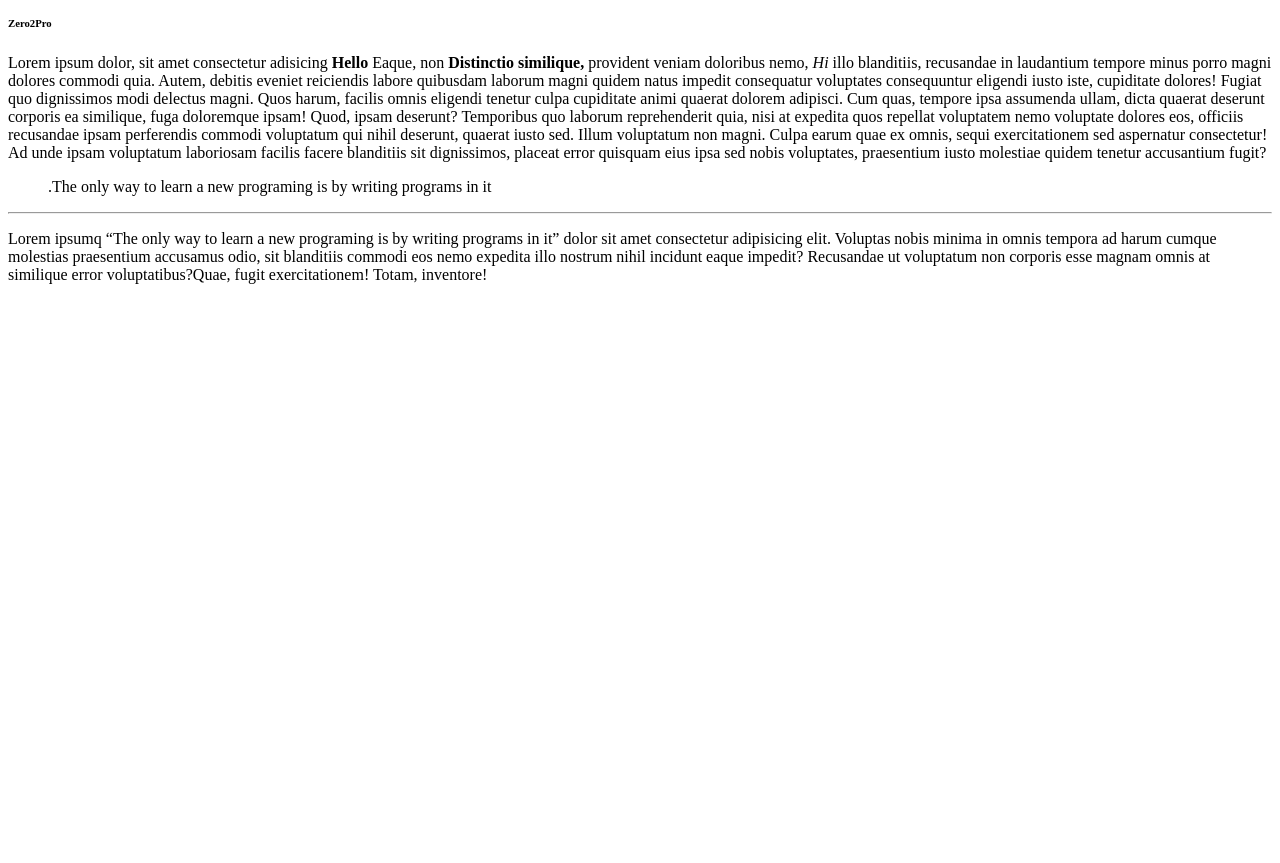
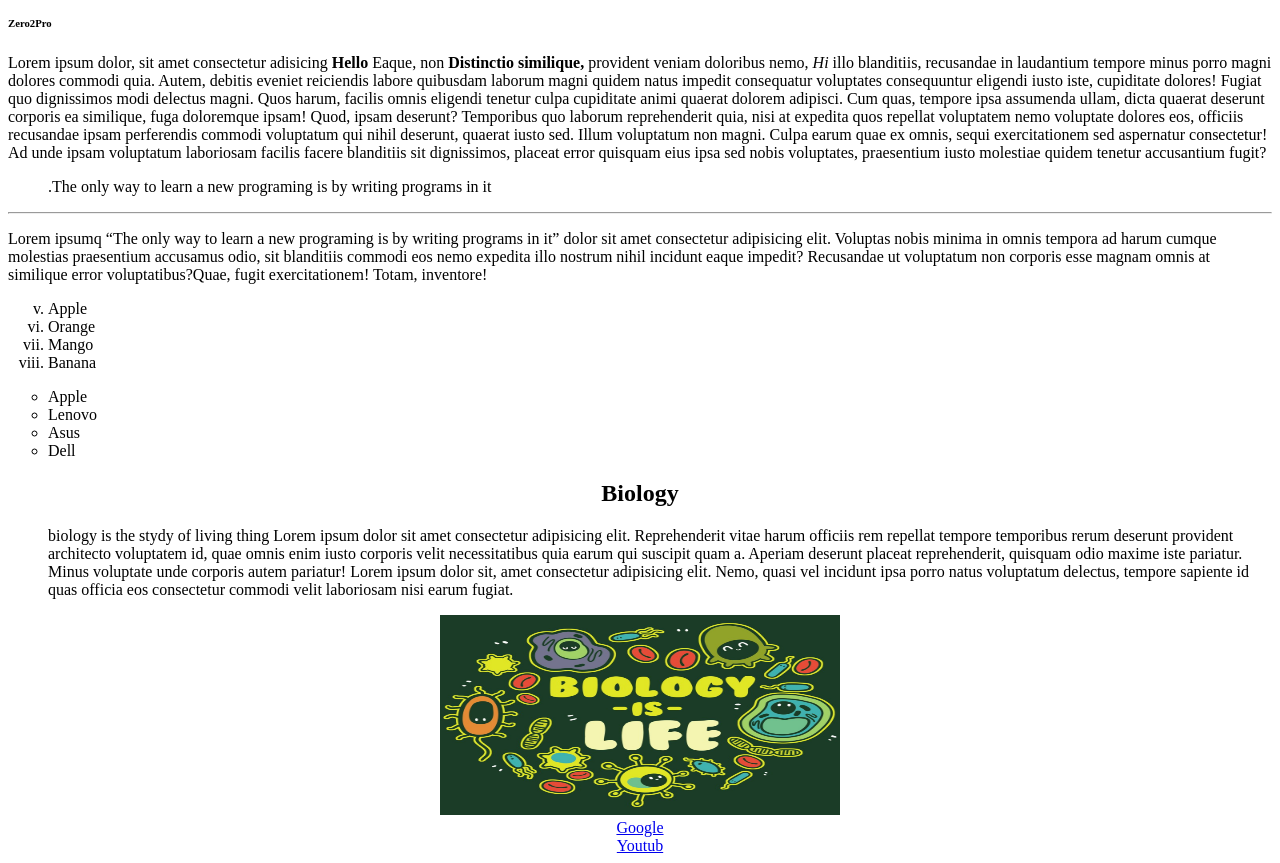
Before and after one commit to moon863/moon863.github.io, a plain HTML site: page HTML/body.html in a window 1280 px wide. Shown: the part 902-1765 px from the top of the page. Before the commit the page ends 1202 px from the top, so only its background shows below. Drawn offline with Linux system fonts and the light colour scheme.

Commit message:
HTML Lessson2

```diff
--- a/HTML/body.html
+++ b/HTML/body.html
@@ -41,5 +41,46 @@
     </blockquote>
     <hr>
      <p>Lorem ipsumq <q>The only way to learn a new programing is by writing programs in it</q> dolor sit amet consectetur adipisicing elit. Voluptas nobis minima in omnis tempora ad harum cumque molestias praesentium accusamus odio, sit blanditiis commodi eos nemo expedita illo nostrum nihil incidunt eaque impedit? Recusandae ut voluptatum non corporis esse magnam omnis at similique error voluptatibus?Quae, fugit exercitationem! Totam, inventore!</p>
+
+     <!-- List -->
+     <!-- order list -->
+     <!-- type a,A,i,I,1  ,  start=number -->
+     <ol type="i" start="5">
+         <li>Apple</li>
+         <li>Orange</li>
+         <li>Mango</li>
+         <li>Banana</li>
+    </ol>
+
+    <!-- unordered list -->
+    <!-- type circle,square,disc -->
+    <ul type="circle">
+         <li>Apple</li>
+         <li>Lenovo</li>
+         <li>Asus</li>
+         <li>Dell</li>
+    </ul>
+
+    <!-- Definition list -->
+    <dl>
+       <center> <h2><dt>Biology</dt></h2> </center>
+
+        <dd>biology is the stydy of living thing  Lorem ipsum dolor sit amet consectetur adipisicing elit. Reprehenderit vitae harum officiis rem repellat tempore temporibus rerum deserunt provident architecto voluptatem id, quae omnis enim iusto corporis velit necessitatibus quia earum qui suscipit quam a. Aperiam deserunt placeat reprehenderit, quisquam odio maxime iste pariatur. Minus voluptate unde corporis autem pariatur! Lorem ipsum dolor sit, amet consectetur adipisicing elit. Nemo, quasi vel incidunt ipsa porro natus voluptatum delectus, tempore sapiente id quas officia eos consectetur commodi velit laboriosam nisi earum fugiat.</dd>
+
+    </dl>
+
+    <!-- Image -->
+       <center>
+        <img src="biology.png" alt="This is biological photo" width="400" height="200" > <br>
+       </center>
+
+    <!-- Link -->
+    <center>
+        <a href="https://google.com">Google</a> <br>
+        <a href="http://youtub.com">Youtub</a>
+    </center>
+
+
+
 </body>
 </html>
```
Also changed, not shown: HTML/biology.png (added).
